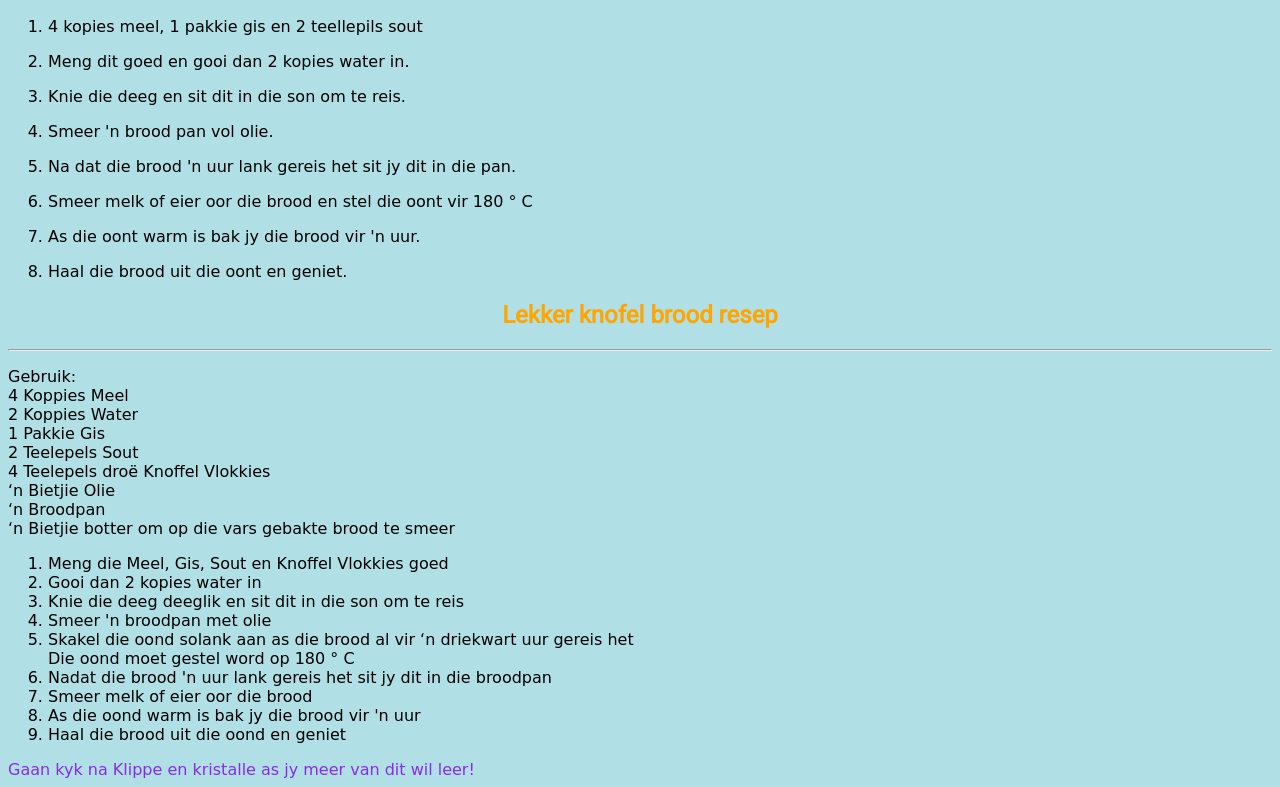
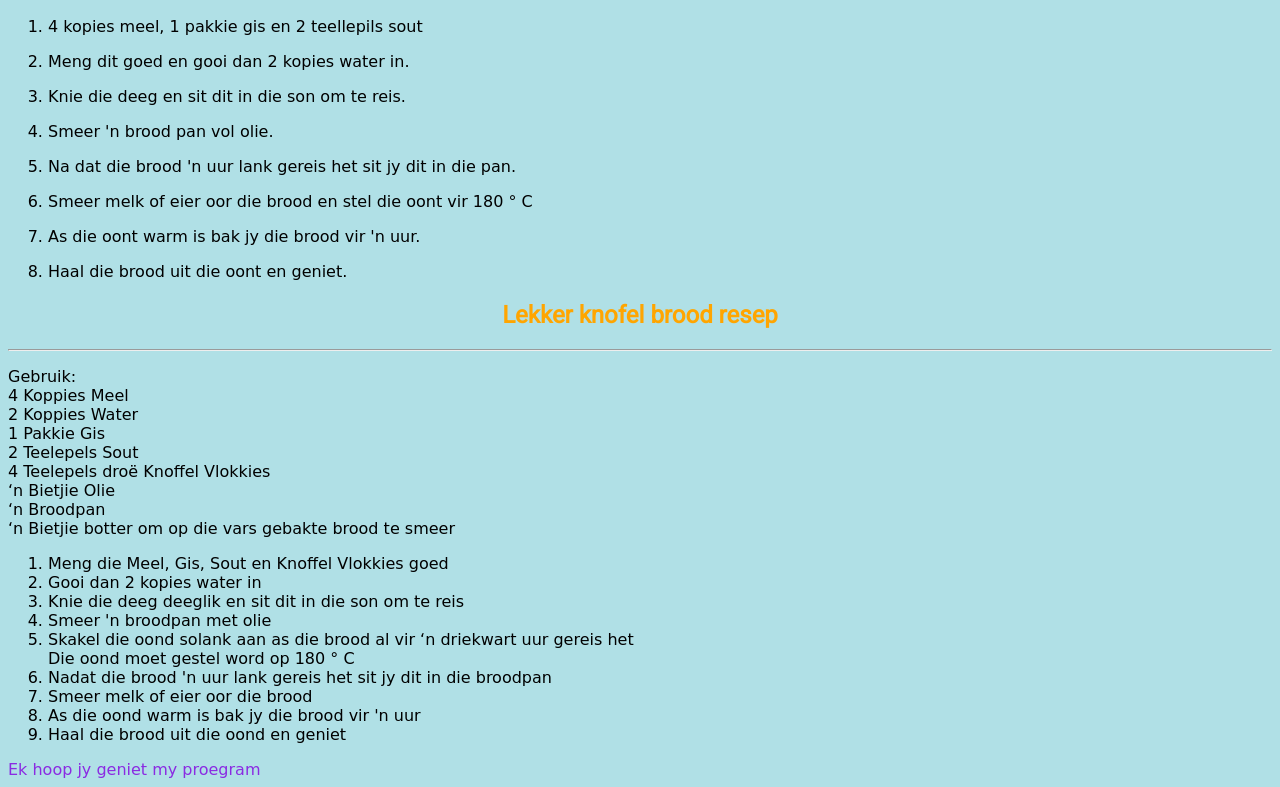
Before and after one commit to philipdejager/philipdejager.github.io, a plain HTML site: page index.html in a window 1280 px wide. Shown: the part 992-1779 px from the top of the page. Drawn offline with Linux system fonts and the light colour scheme; a web font is replaced by a local one.

```diff
--- a/index.html
+++ b/index.html
@@ -80,6 +80,6 @@ Gebruik:<br/>
 <li>As die oond warm is bak jy die brood vir 'n uur</li>
 <li>Haal die brood uit die oond en geniet</li>
 </ol>
- <footer style="color:blueviolet">Gaan kyk na Klippe en kristalle as jy meer van dit wil leer!</footer>
+ <footer style="color:blueviolet">Ek hoop jy geniet my proegram</footer>
  </body>
  </html>
```
